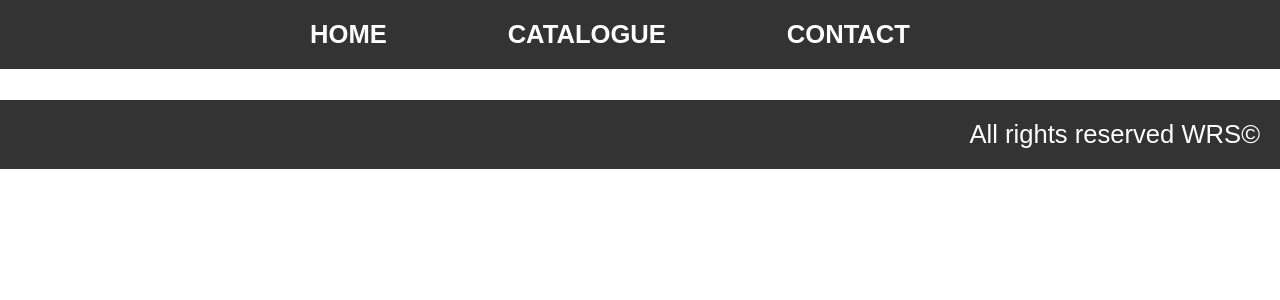
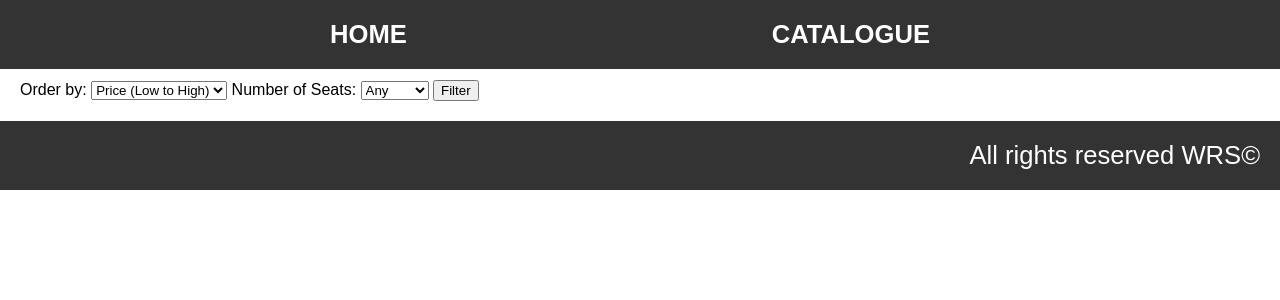
Before and after one commit to wouter856/cms-examen, a PHP site: template templates/catalogue.twig in a window 1280 px wide. Shown: the top 300 px of the page. Run offline with PHP 8.4, Linux system fonts and the light colour scheme; the template is opened without the code that fills it, so the values that code supplies are empty; some libraries are stand-ins or nearby versions.

Commit message:
feat: filters

```diff
--- a/templates/catalogue.twig
+++ b/templates/catalogue.twig
@@ -7,7 +7,28 @@
 {% endblock %}
 
 {% block content %}
-    <div class="vehicle__box">
+    <div class="filters">
+        <label for="order">Order by:</label>
+        <select id="order" name="order">
+            <option value="price_asc">Price (Low to High)</option>
+            <option value="price_desc">Price (High to Low)</option>
+        </select>
+        <label for="seats">Number of Seats:</label>
+        <select id="seats" name="seats">
+            <option value="any">Any</option>
+            <option value="2">2 Seats</option>
+            <option value="4">4 Seats</option>
+            <option value="5">5 Seats</option>
+            <option value="6">6 Seats</option>
+            <option value="7">7 Seats</option>
+            <option value="8">8 Seats</option>
+            <option value="9">9 Seats</option>
+        </select>
+
+        <button id="filterBtn">Filter</button>
+    </div>
+
+    <div class="vehicle__box" id="vehicleBox">
         {% set vehicle = craft.entries.section('vehicles').all() %}
         {% for car in vehicle %}
             <a href="{{ car.url }}" class="vehicle">
--- a/templates/layouts/main-layout.twig
+++ b/templates/layouts/main-layout.twig
@@ -38,7 +38,7 @@
             width: 50%;
             display: flex;
             justify-content: space-between;
-            margin-left: calc(25% - 20px);
+            margin-left: 25%;
         }
 
         .content {
@@ -62,7 +62,7 @@
 
         @media (max-width: 1030px) {
             .link__container {
-                margin-left: calc(15% - 10px);
+                margin-left: 15%;
                 width: 70%;
             }
         }
@@ -82,7 +82,6 @@
                 <div class="link__container">
                     <a href="../">home</a>
                     <a href="../catalogue.twig">catalogue</a>
-                    <a href="../contact.twig">Contact</a>
                 </div>
             </nav>
             <div class="content">
--- a/templates/styles/home.css
+++ b/templates/styles/home.css
@@ -38,7 +38,7 @@ p {
     border-radius: 32px;
     position: relative;
     left: calc(50% - 192px);
-    top: 260px;
+    top: 270px;
 }
 
 .cta__btn:hover {
```
Also changed, not shown: templates/contact.twig (deleted, +0 -11 lines), templates/styles/catalogue.css (+41 -0 lines), templates/styles/contact.css (deleted).
